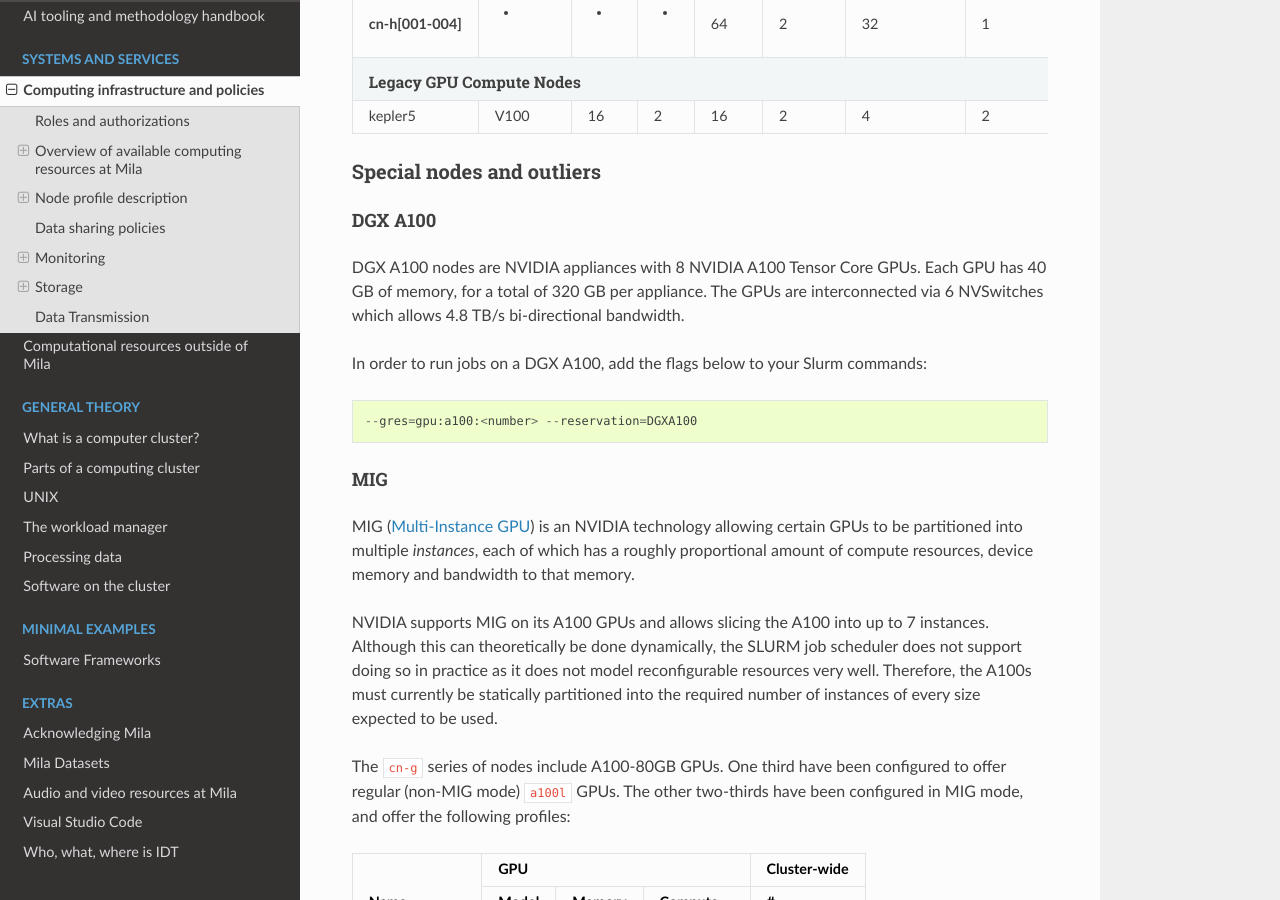
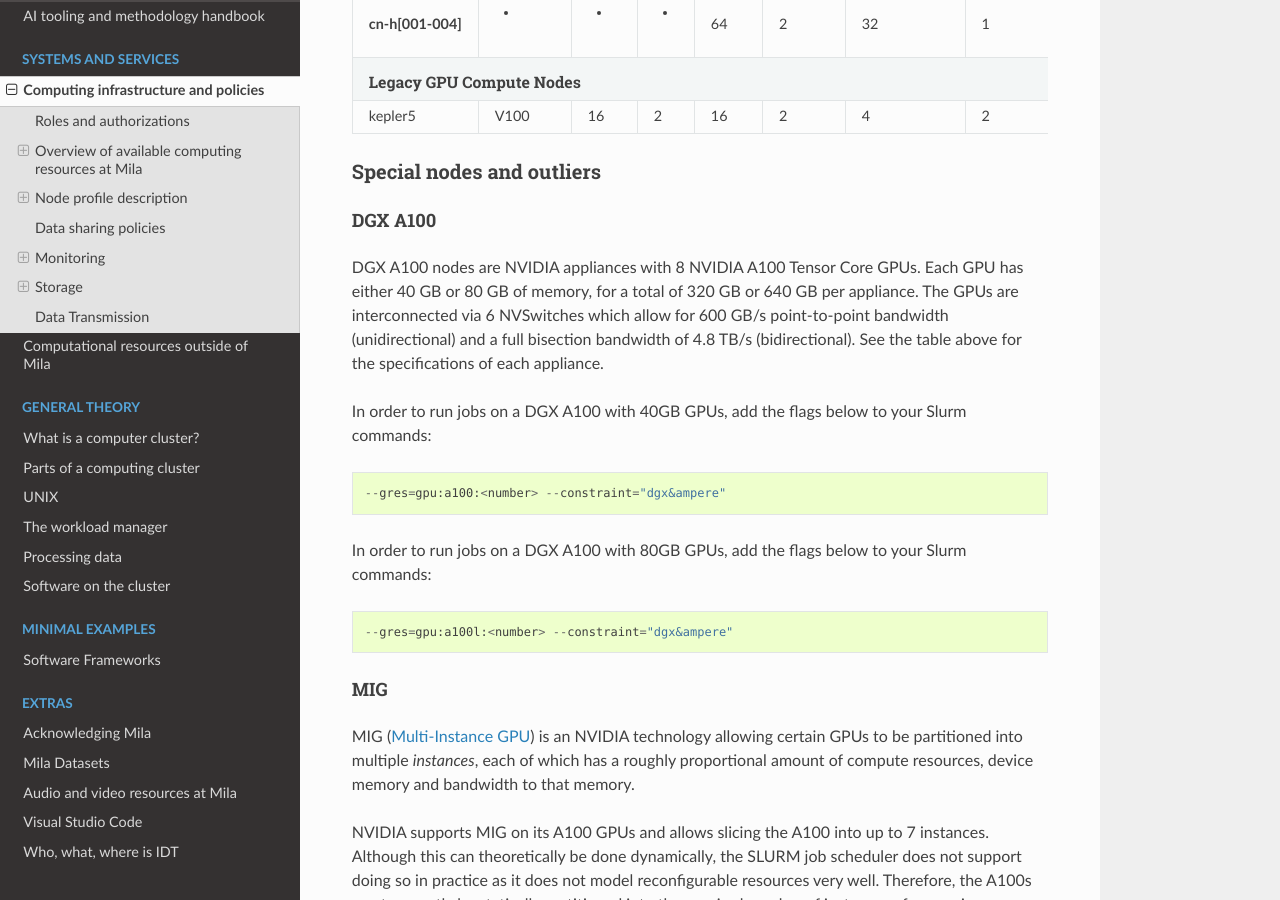
Before and after one commit to mila-iqia/mila-docs, a Sphinx documentation site: the page built from docs/Information.rst, in a window 1280 px wide and 900 px high, scrolled down 1863 px. Built offline with Sphinx 7.4.7 and the Read the Docs theme 2.0.0, drawn with Linux system fonts in a browser that asks for light colours.

Commit message:
Update the documentation about DGX A100
The reservation DGXA100 does not exist anymore. One should use
constraints to run a job on a DGX.

```diff
--- a/docs/Information_nodes.rst
+++ b/docs/Information_nodes.rst
@@ -58,13 +58,21 @@ DGX A100
 .. _dgx_a100_nodes:
 
 DGX A100 nodes are NVIDIA appliances with 8 NVIDIA A100 Tensor Core GPUs. Each
-GPU has 40 GB of memory, for a total of 320 GB per appliance. The GPUs are
-interconnected via 6 NVSwitches which allows 4.8 TB/s bi-directional bandwidth.
+GPU has either 40 GB or 80 GB of memory, for a total of 320 GB or 640 GB per
+appliance. The GPUs are interconnected via 6 NVSwitches which allow for 600
+GB/s point-to-point bandwidth (unidirectional) and a full bisection bandwidth
+of 4.8 TB/s (bidirectional). See the table above for the specifications of each
+appliance.
 
-In order to run jobs on a DGX A100, add the flags below to your Slurm
-commands::
+In order to run jobs on a DGX A100 with 40GB GPUs, add the flags below to your
+Slurm commands::
 
-    --gres=gpu:a100:<number> --reservation=DGXA100
+    --gres=gpu:a100:<number> --constraint="dgx&ampere"
+
+In order to run jobs on a DGX A100 with 80GB GPUs, add the flags below to your
+Slurm commands::
+
+    --gres=gpu:a100l:<number> --constraint="dgx&ampere"
 
 MIG
 ^^^
```
